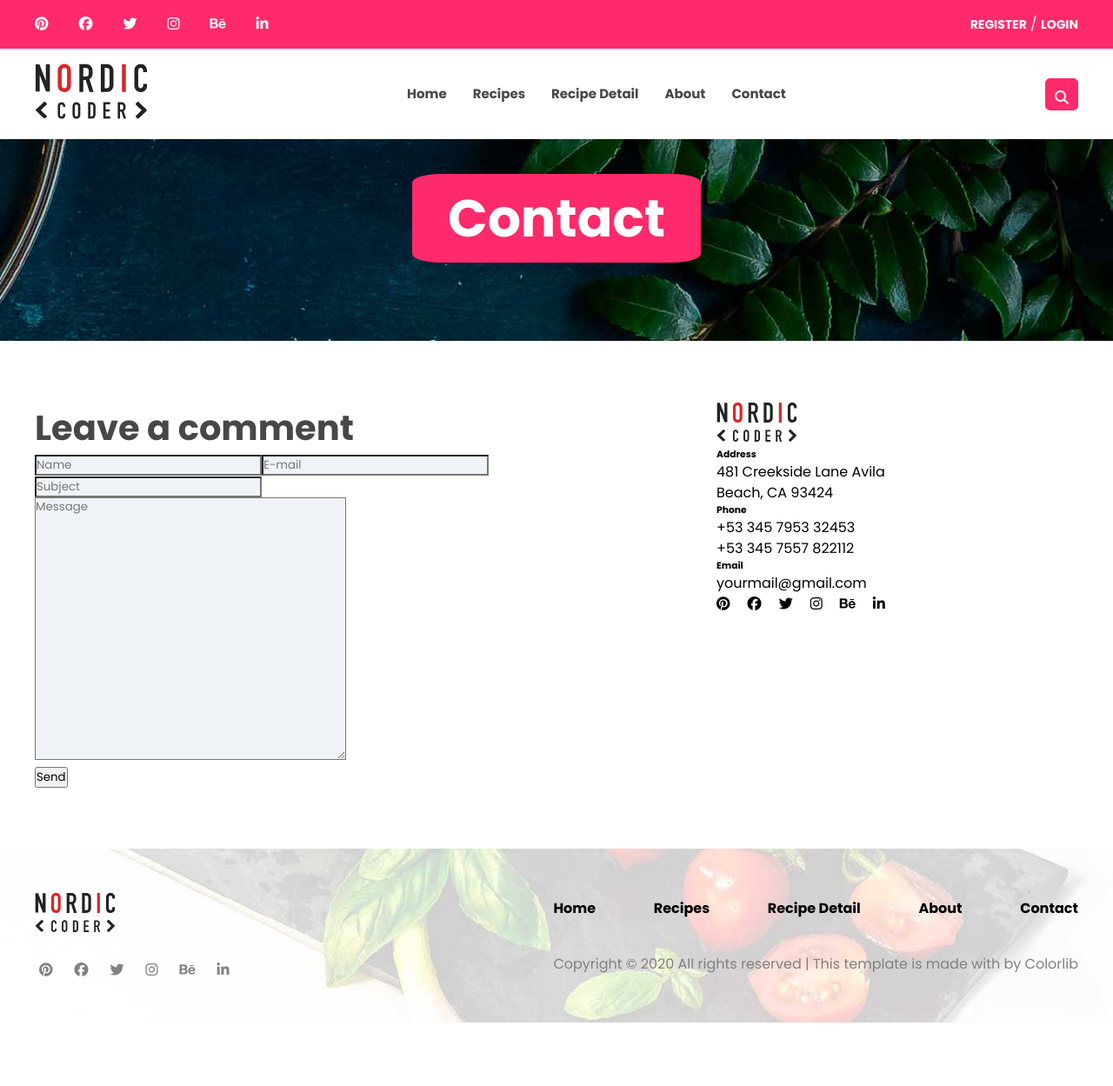
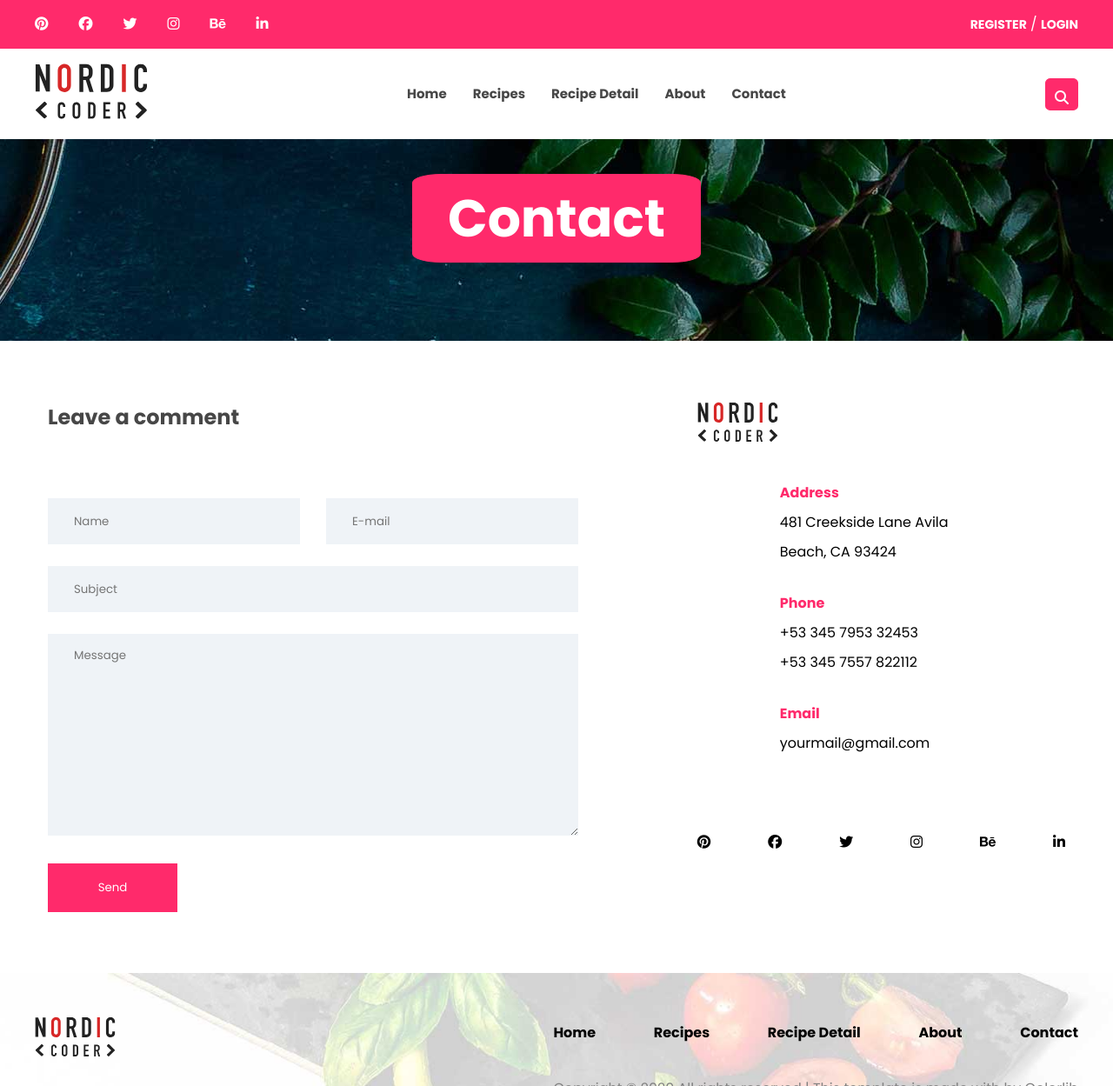
Before and after one commit to bbbb69/NC-food-project, a plain HTML site: page contact.html in a window 1280 px wide. Shown: the top 1249 px of the page at 87% size. Before the commit the page ends 1178 px from the top, so only its background shows below. Drawn offline with Linux system fonts and the light colour scheme.

Commit message:
contact page

```diff
--- a/CSS/contact.css
+++ b/CSS/contact.css
@@ -38,6 +38,10 @@ h1 {
 }
 
 /* section-content */
+
+h2 {
+    font-size: 24px;
+}
 .contact-page__content {
     margin: 70px auto;
 }
@@ -68,21 +72,25 @@ h1 {
 input,
 textarea {
     background-color: #eff3f7;
+    border: none;
 }
 @media only screen and (min-width: 768px) {
     .form {
-        width: 690px;
+        width: 640px;
     }
 }
 @media only screen and (min-width: 992px) {
     .form {
-        width: 784px;
+        width: 66%;
+        padding: 0 15px;
     }
 }
 
 .form-top {
     display: flex;
     flex-flow: column nowrap;
+    margin-left: -15px;
+    margin-top: 75px;
 }
 
 @media only screen and (min-width: 768px) {
@@ -92,6 +100,165 @@ textarea {
     }
 }
 
+.form-top__col > input {
+    width: 290px;
+    height: 53px;
+    padding: 0 30px;
+}
+
+@media only screen and (min-width: 768px) {
+    .form-top__col > input {
+        width: 330px;
+        padding: 0 30px;
+    }
+}
+
+@media only screen and (min-width: 992px) {
+    .form-top__col > input {
+        width: 290px;
+        padding: 0 30px;
+    }
+}
+.form-top__col {
+    padding: 0 15px;
+    margin-bottom: 25px;
+}
+/* subject */
+.subject > input {
+    height: 53px;
+    width: 290px;
+    margin-bottom: 25px;
+    padding-left: 30px;
+}
+
+@media only screen and (min-width: 768px) {
+    .subject > input {
+        height: 53px;
+        width: 690px;
+    }
+}
+
+@media only screen and (min-width: 992px) {
+    .subject > input {
+        height: 53px;
+        width: 610px;
+    }
+}
+/* text area */
+.message > textarea {
+    height: 232px;
+    width: 290px;
+    margin-bottom: 25px;
+    padding-left: 30px;
+    padding-top: 15px;
+}
+
+@media only screen and (min-width: 768px) {
+    .message > textarea {
+        height: 232px;
+        width: 690px;
+    }
+}
+
+@media only screen and (min-width: 992px) {
+    .message > textarea {
+        width: 610px;
+        height: 232px;
+    }
+}
+
+.button > button {
+    height: 56px;
+    width: 149px;
+    background-color: #ff2a6b;
+    border: none;
+    color: white;
+}
+
+/* Info */
+
+.info {
+    width: 320px;
+    padding: 20px 15px;
+}
+
+@media only screen and (min-width: 768px) {
+    .info {
+        padding: 20px 15px;
+        width: 100%;
+    }
+}
+
+@media only screen and (min-width: 992px) {
+    .info {
+        padding: 0px 15px;
+        width: 40%;
+    }
+}
+
+.login {
+    margin-bottom: 40px;
+}
+
+.contact__info {
+    padding-left: 0px;
+    margin-bottom: 55px;
+}
+
+@media only screen and (min-width: 992px) {
+    .contact__info {
+        padding-left: 95px;
+    }
+}
+
+h6 {
+    font-size: 16px;
+    color: #ff2a6b;
+    font-style: underline;
+}
+
+.contact__info-list {
+    display: flex;
+    flex-flow: column nowrap;
+}
+
+@media only screen and (min-width: 768px) {
+    .contact__info-list {
+        display: flex;
+        flex-flow: row wrap;
+        justify-content: space-between;
+    }
+}
+
+@media only screen and (min-width: 992px) {
+    .contact__info-list {
+        display: flex;
+        flex-flow: column wrap;
+    }
+}
+.contact__info-list > li {
+    margin-bottom: 25px;
+    width: 100%;
+}
+
+@media only screen and (min-width: 768px) {
+    .contact__info-list > li {
+        margin-bottom: 25px;
+        width: 33%;
+    }
+}
+
+@media only screen and (min-width: 992px) {
+    .contact__info-list > li {
+        margin-bottom: 25px;
+        width: 100%;
+    }
+}
+
+.contact__info-list > li > p {
+    margin: 10px auto;
+}
+
 /* Media Icon */
 .social-media__icon {
     display: flex;
--- a/contact.html
+++ b/contact.html
@@ -146,11 +146,11 @@
                     <div class="form">
                         <h2>Leave a comment</h2>
                         <div class="form-top">
-                            <div class="name">
+                            <div class="form-top__col">
                                 <input required placeholder="Name" type="text" name="Name" id="Name">
                             </div>
 
-                            <div class="email">
+                            <div class="form-top__col">
                                 <input required placeholder="E-mail" type="text" name="Email" id="Email">
                             </div>
                         </div>
@@ -158,7 +158,7 @@
                         <div class="subject">
                             <input placeholder="Subject" type="text" name="" id="">
                         </div>
-                        <div class="messsage">
+                        <div class="message">
                             <textarea placeholder="Message" name="" id="" cols="30" rows="15"></textarea>
                         </div>
                         <div class="button">
@@ -171,8 +171,8 @@
                             <img src="/images/logo.svg" alt="">
                         </div>
                         <div class="contact">
-                            <div class="info">
-                                <ul>
+                            <div class="contact__info">
+                                <ul class="contact__info-list">
                                     <li>
                                         <h6>
                                             Address
@@ -180,7 +180,9 @@
                                         <p>
                                             481 Creekside Lane Avila
 
-                                            <br> Beach, CA 93424 </br>
+                                        </p>
+                                        <p>
+                                            Beach, CA 93424
                                         </p>
                                     </li>
                                     <li>
@@ -190,7 +192,8 @@
                                         <p>
                                             +53 345 7953 32453
 
-                                            <br> +53 345 7557 822112</br>
+                                        <p>
+                                        <p> +53 345 7557 822112
 
                                         </p>
                                     </li>
```
